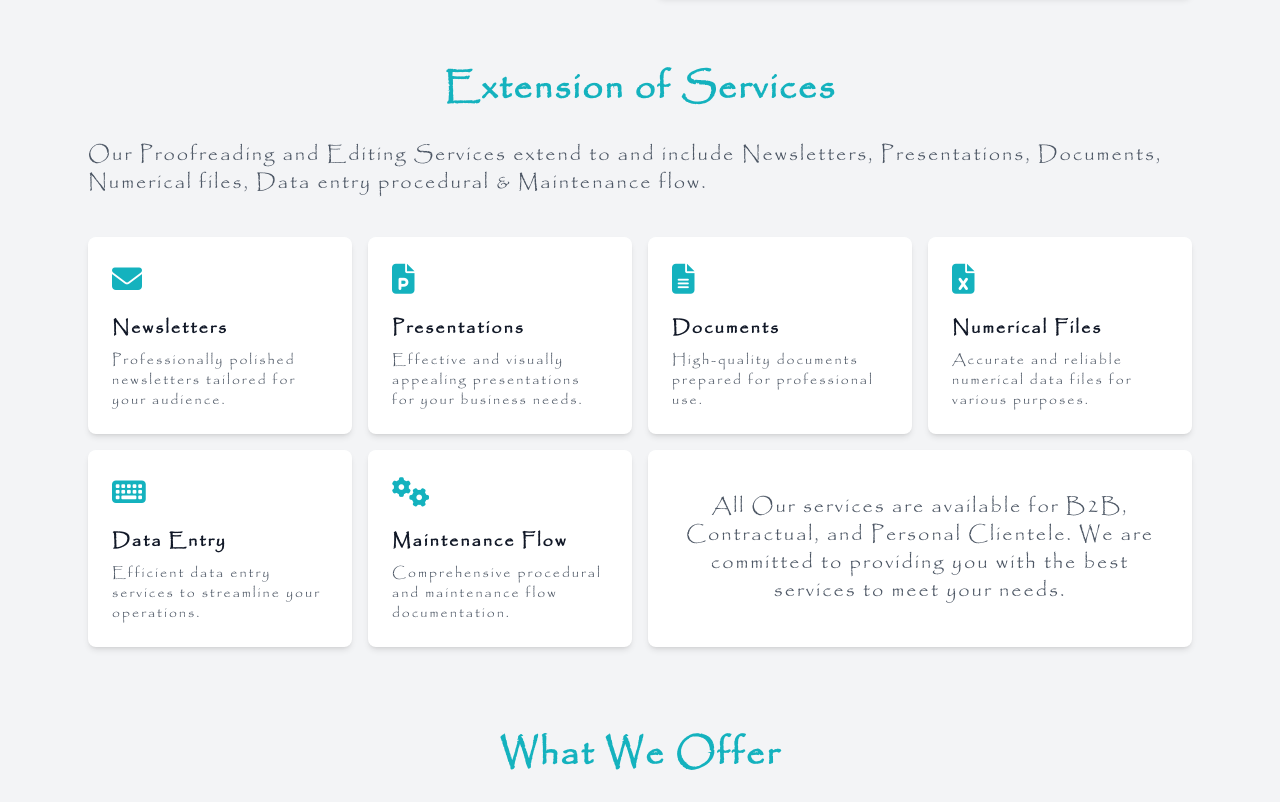
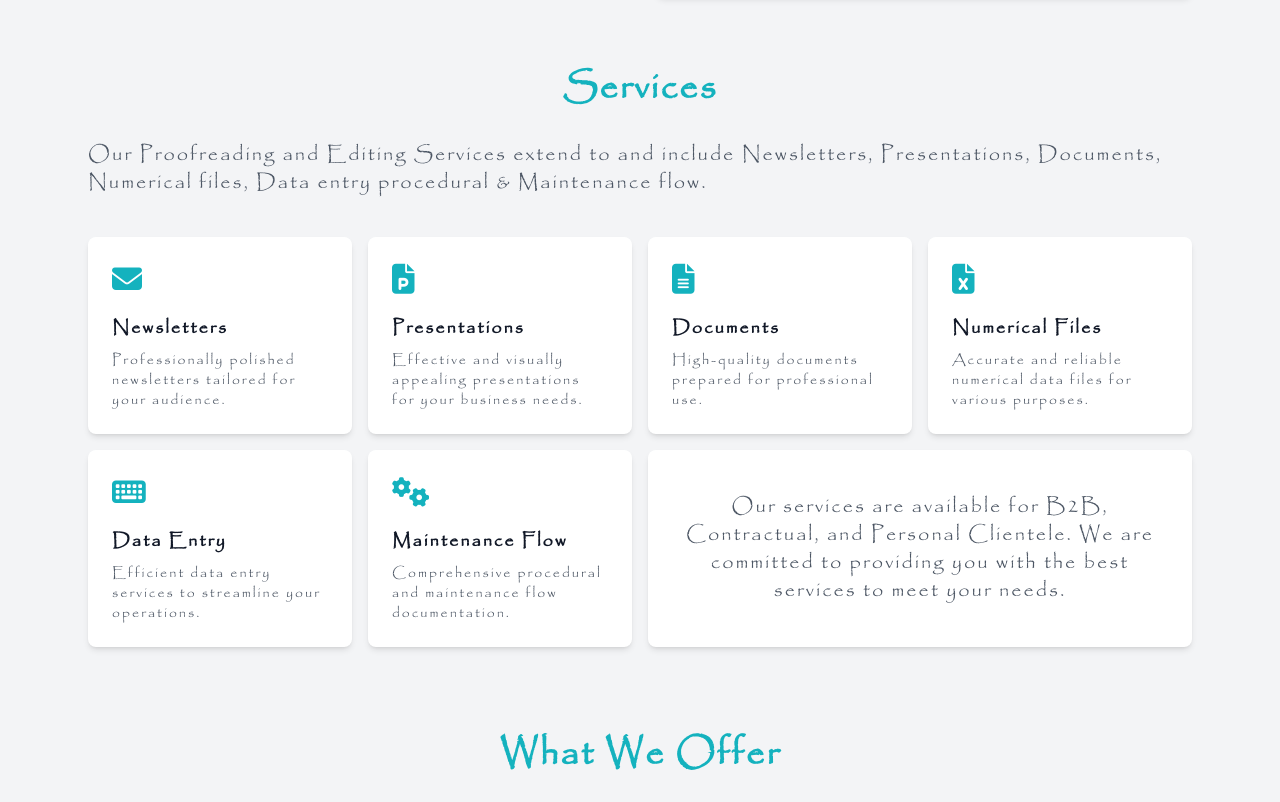
Before and after one commit to wamae-ndiritu/lch-publications, a plain HTML site: page index.html in a window 1280 px wide. Shown: the part 1707-2509 px from the top of the page. Drawn offline with nearby package versions, Linux system fonts and the light colour scheme.

Commit message:
Correct grammar

```diff
--- a/index.html
+++ b/index.html
@@ -154,7 +154,7 @@
         <!-- Hanging Image -->
         <!-- <div class="absolute bottom-6 md:bottom-[-120px] z-30 right-6 p-4 bg-white bg-opacity-80 rounded-lg shadow-lg"
             data-aos="zoom-in" data-aos-duration="3000">
-            <img src="/assets/images/document-proofreading.png" alt="Proofread Word Document"
+            <img src="/assets/images/profreading.jpg" alt="Proofread Word Document"
                 class="h-48 md:h-[350px] w-auto rounded-md" />
         </div> -->
     </div>
@@ -164,7 +164,7 @@
             <!-- Proofreading Section -->
             <div class="flex flex-col sm:flex-row items-center space-y-8 sm:space-y-0 gap-2 sm:gap-0 sm:space-x-8">
                 <div class="w-full sm:w-1/2" data-aos="fade-right" data-aos-duration="2000">
-                    <img src="/assets/images/profreading.jpg" alt="Proofreading"
+                    <img src="/assets/images/document-proofreading.png" alt="Proofreading"
                         class="w-full h-[250px] md:h-[400px] object-fit rounded-lg shadow-md" />
                 </div>
                 <div class="w-full sm:w-1/2" data-aos="fade-left" data-aos-duration="2000">
@@ -219,7 +219,7 @@
             <!-- Section Title -->
             <h2 class="text-4xl font-semibold text-teal-700 text-center mb-8" data-aos="fade-right"
                 data-aos-duration="2000">
-                Extension of Services
+                Services
             </h2>
             <p class="text-xl text-gray-600 mb-10" data-aos="fade-left" data-aos-duration="2000">
                 Our Proofreading and Editing Services extend to and include Newsletters, Presentations, Documents, Numerical files, Data entry procedural & Maintenance flow.
@@ -297,7 +297,7 @@
                     data-aos="zoom-in" data-aos-duration="800">
                     <p class="text-xl font-normal text-gray-600 text-center" data-aos="fade-left"
                         data-aos-duration="2000">
-                        All Our services are available for B2B, Contractual, and Personal
+                        Our services are available for B2B, Contractual, and Personal
                         Clientele. We are committed to providing you with the best
                         services to meet your needs.
                     </p>
```
